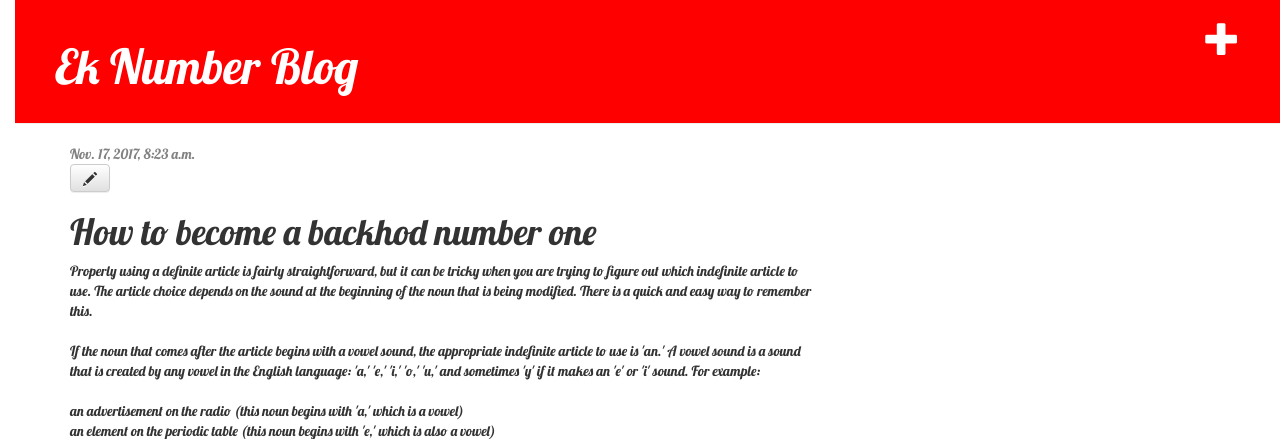
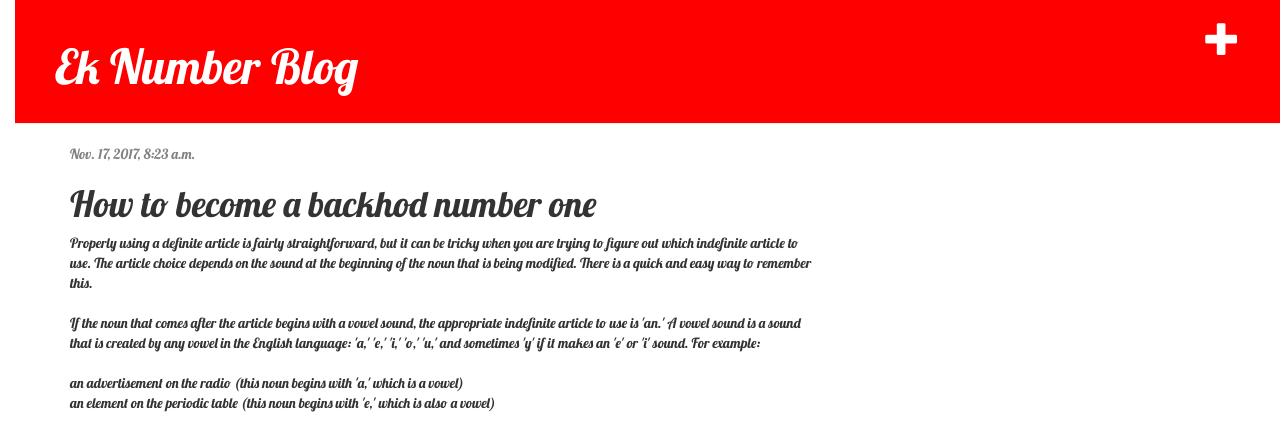
Before and after one commit to iranu/BlogSite, a Django app: page /post/1/ in a window 1280 px wide. Shown: the top 439 px of the page. Run offline with Django 3.2, Linux system fonts and the light colour scheme; data comes from the database, SQL or seed files in the repository; some libraries are stand-ins or nearby versions.

Commit message:
edit post removed

```diff
--- a/blog/templates/blog/post_detail.html
+++ b/blog/templates/blog/post_detail.html
@@ -7,9 +7,9 @@
                 {{ post.published_date }}
             </div>
         {% endif %}
-         {# {% if user.is_authenticated %} #}
-            <a class="btn btn-default" href="{% url 'post_edit' pk=post.pk %}"><span class="glyphicon glyphicon-pencil"></span></a>
-         {# {% endif %} #}
+          {% if user.is_authenticated %}
+           {# <a class="btn btn-default" href="{% url 'post_edit' pk=post.pk %}"><span class="glyphicon glyphicon-pencil"></span></a> #}
+          {% endif %}
         <h1>{{ post.title }}</h1>
         <p>{{ post.text|linebreaksbr }}</p>
     </div>
```
